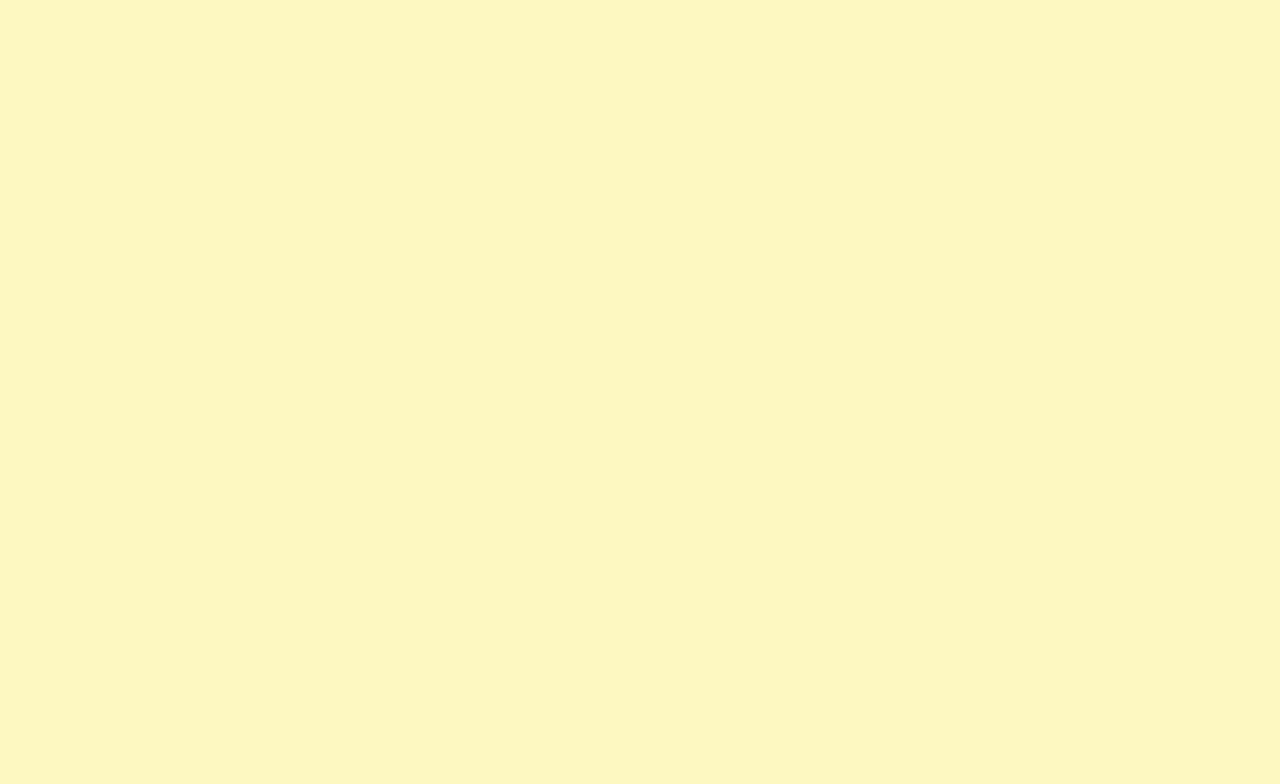
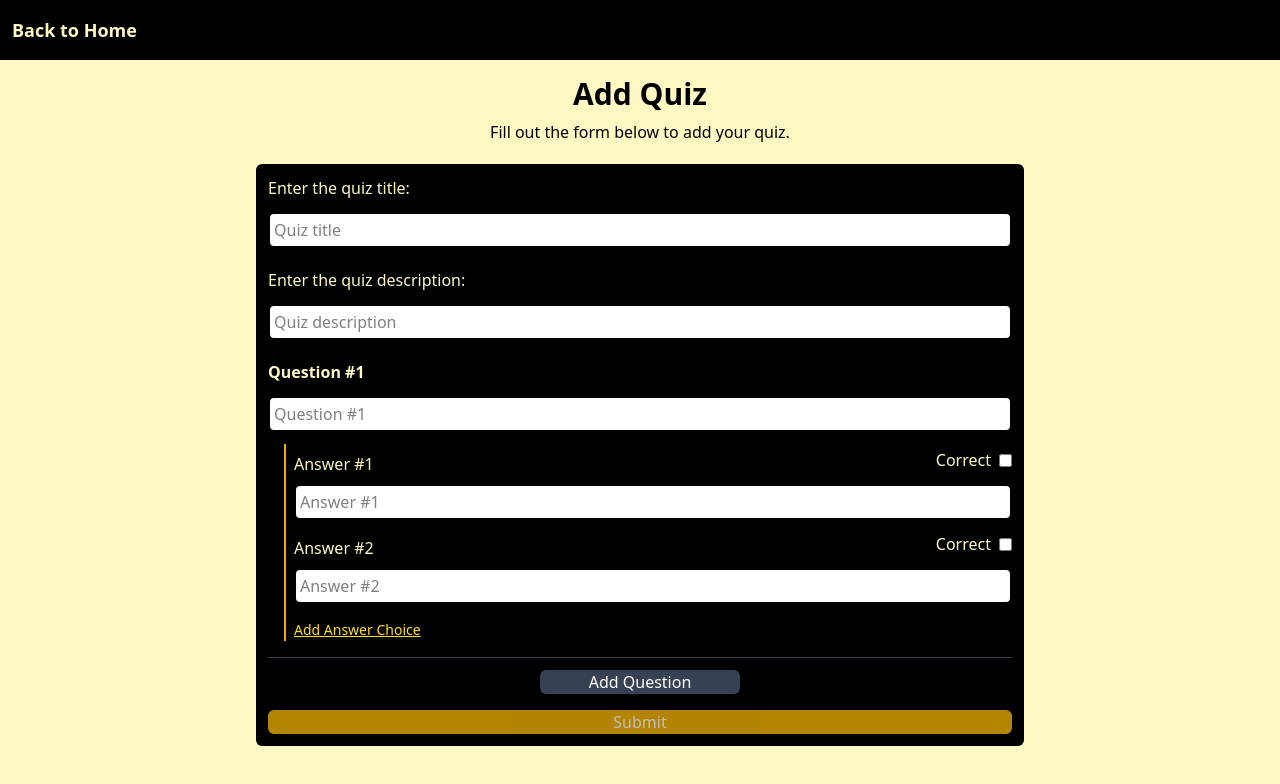
Before and after one commit to tmatth11/quiz-application, an Angular app in the folder quiz-app-client/: page /add-quiz in a window 1280 px wide. Before the commit this address led to /. Shown: the top 784 px of the page. Built offline with nearby package versions, Linux system fonts and the light colour scheme.

Commit message:
Finish add quiz form

```diff
--- a/quiz-app-client/src/app/home-page/home-page.html
+++ b/quiz-app-client/src/app/home-page/home-page.html
@@ -1,6 +1,6 @@
-<nav class="flex items-center justify-between bg-black p-3 font-semibold text-yellow-100">
+<nav class="flex items-center justify-between bg-black p-3 font-semibold text-yellow-100 h-15">
 	<a routerLink="/" class="cursor-pointer text-2xl">Quiz App</a>
-	<a routerLink="/" class="cursor-pointer">Add New Quiz</a>
+	<a routerLink="/add-quiz" class="cursor-pointer">Add New Quiz</a>
 </nav>
 <div class="flex flex-col items-center">
 	<h1 class="mt-2 text-3xl font-bold">Quizzes</h1>
--- a/quiz-app-client/src/app/home-page/home-page.ts
+++ b/quiz-app-client/src/app/home-page/home-page.ts
@@ -2,10 +2,11 @@ import { Component, effect, inject, signal } from '@angular/core';
 import { QuizService } from '../api/quiz-service';
 import { Quiz } from '../types';
 import { QuizCard } from '../quiz-card/quiz-card';
+import { RouterLink } from '@angular/router';
 
 @Component({
     selector: 'app-home-page',
-    imports: [QuizCard],
+    imports: [QuizCard, RouterLink],
     templateUrl: './home-page.html',
     styleUrl: './home-page.css',
 })
--- a/quiz-app-client/src/app/quiz-card/quiz-card.html
+++ b/quiz-app-client/src/app/quiz-card/quiz-card.html
@@ -1,7 +1,7 @@
 <div class="my-3 w-75 rounded-md bg-black p-2">
 	<div class="flex gap-3 text-center">
-		<a class="w-15 cursor-pointer rounded-md bg-yellow-600 p-1 font-semibold">Edit</a>
-		<a class="w-15 cursor-pointer rounded-md bg-red-600 p-1 font-semibold" (click)="deleteQuiz(quiz().id)">Delete</a>
+		<a class="w-15 cursor-pointer rounded-md text-white bg-yellow-600 p-1 font-semibold" routerLink="/edit-quiz/{{quiz().id}}">Edit</a>
+		<a class="w-15 cursor-pointer rounded-md text-white bg-red-600 p-1 font-semibold" (click)="deleteQuiz(quiz().id)">Delete</a>
 	</div>
 	<h2 class="my-1 truncate text-lg font-semibold text-yellow-100">
 		{{ quiz().title }}
--- a/quiz-app-client/src/app/quiz-card/quiz-card.ts
+++ b/quiz-app-client/src/app/quiz-card/quiz-card.ts
@@ -1,9 +1,10 @@
 import { Component, input, output } from '@angular/core';
 import { Quiz } from '../types';
+import { RouterLink } from '@angular/router';
 
 @Component({
 	selector: 'app-quiz-card',
-	imports: [],
+	imports: [RouterLink],
 	templateUrl: './quiz-card.html',
 	styleUrl: './quiz-card.css',
 })
--- /dev/null
+++ b/quiz-app-client/src/app/quiz-form/quiz-form.html
@@ -0,0 +1,131 @@
+<nav class="flex h-15 items-center justify-between bg-black p-3 font-semibold text-yellow-100">
+	<a routerLink="/" class="cursor-pointer text-lg">Back to Home</a>
+</nav>
+<div class="flex flex-col items-center p-2">
+	<h1 class="my-2 text-3xl font-bold">{{ canEdit() ? 'Edit' : 'Add' }} Quiz</h1>
+	<p class="mb-5 text-center">
+		Fill out the form below to {{ canEdit() ? 'edit' : 'add' }} your quiz.
+	</p>
+	<form
+		[formGroup]="quizForm"
+		(ngSubmit)="handleSubmit()"
+		class="mb-2 flex flex-col rounded-md bg-black p-3 sm:w-100 md:w-xl lg:w-3xl"
+	>
+		<div class="mb-2">
+			<label for="title" class="text-yellow-100">Enter the quiz title:</label>
+			<input
+				type="text"
+				id="title"
+				name="title"
+				formControlName="title"
+				placeholder="Quiz title"
+				class="my-3 block w-full rounded-md border-2 bg-white p-1"
+			/>
+		</div>
+		<div class="mb-2">
+			<label for="title" class="text-yellow-100">Enter the quiz description:</label>
+			<input
+				type="text"
+				id="description"
+				name="description"
+				formControlName="description"
+				placeholder="Quiz description"
+				class="my-3 block w-full rounded-md border-2 bg-white p-1"
+			/>
+		</div>
+		<div formArrayName="questions">
+			@for (questionGroup of questions.controls; track $index; let i = $index) {
+				<div class="mb-3 border-b border-gray-700 pb-4" [formGroupName]="i">
+					<label for="question-{{ i }}" class="font-bold text-yellow-100"
+						>Question #{{ i + 1 }}</label
+					>
+					<input
+						type="text"
+						id="question-{{ i }}"
+						formControlName="question"
+						placeholder="Question #{{ i + 1 }}"
+						class="my-3 block w-full rounded-md border-2 bg-white p-1"
+					/>
+					@if (questions.length > 1) {
+						<button
+							type="button"
+							(click)="deleteQuestion(i)"
+							class="my-2 cursor-pointer text-xs text-red-400 underline"
+						>
+							Delete Question
+						</button>
+					}
+					@let answerChoices = getAnswerChoices(i);
+					<div
+						formArrayName="answerChoices"
+						class="ml-4 border-l-2 border-yellow-500 pl-2"
+					>
+						@for (
+							answerChoice of answerChoices.controls;
+							track $index;
+							let j = $index
+						) {
+							<div [formGroupName]="j">
+								<div class="mb-2 flex items-center justify-between">
+									<label
+										for="answer-{{ i }}-{{ j }}"
+										class="mt-2 block text-yellow-100"
+										>Answer #{{ j + 1 }}</label
+									>
+
+									<label class="flex items-center gap-2 text-yellow-100">
+										<span>Correct</span>
+										<input type="checkbox" formControlName="isCorrect" />
+									</label>
+								</div>
+								<input
+									type="text"
+									id="answer-{{ i }}-{{ j }}"
+									formControlName="answerChoice"
+									placeholder="Answer #{{ j + 1 }}"
+									class="my-2 block w-full rounded-md border-2 bg-white p-1"
+								/>
+							</div>
+							@if (answerChoices.length > 2) {
+								<button
+									type="button"
+									(click)="deleteAnswerChoice(i, j)"
+									class="mb-2 block cursor-pointer text-xs text-red-400 underline"
+								>
+									Delete Answer Choice
+								</button>
+							}
+						}
+						<button
+							type="button"
+							(click)="addAnswerChoice(i)"
+							class="mt-2 cursor-pointer text-sm text-yellow-300 underline"
+						>
+							Add Answer Choice
+						</button>
+					</div>
+				</div>
+			}
+		</div>
+
+		<button
+			type="button"
+			(click)="addQuestion()"
+			class="mx-auto w-50 cursor-pointer rounded-md bg-gray-700 text-white"
+		>
+			Add Question
+		</button>
+		<div class="h-fit p-2 flex justify-center items-center">
+            @if (errorMessage() != '') {
+                <p class="text-center text-red-600">{{errorMessage()}}</p>
+            }
+        </div>
+		<button
+			type="submit"
+			[disabled]="!quizForm.valid"
+			class="cursor-pointer rounded-md bg-yellow-500 text-white disabled:cursor-default disabled:opacity-75"
+		>
+			Submit
+		</button>
+	</form>
+</div>
--- /dev/null
+++ b/quiz-app-client/src/app/quiz-form/quiz-form.ts
@@ -0,0 +1,144 @@
+import { Component, computed, inject, input, signal } from '@angular/core';
+import { Router, RouterLink } from '@angular/router';
+import { QuizService } from '../api/quiz-service';
+import { AbstractControl, FormArray, FormBuilder, FormGroup, ReactiveFormsModule, ValidatorFn, Validators, ValidationErrors } from '@angular/forms';
+import { CreateQuiz } from '../types';
+
+@Component({
+    selector: 'app-quiz-form',
+    imports: [RouterLink, ReactiveFormsModule],
+    templateUrl: './quiz-form.html',
+    styleUrl: './quiz-form.css',
+})
+export class QuizForm {
+    quizService = inject(QuizService);
+    private router = inject(Router);
+    private formBuilder = inject(FormBuilder);
+
+    id = input<number>();
+    canEdit = computed(() => !!this.id());
+    placeholderMessage = signal<string>('');
+    errorMessage = signal<string>('')
+
+    quizForm = this.formBuilder.group({
+        title: ['', Validators.required],
+        description: ['', Validators.required],
+        questions: this.formBuilder.array([
+            this.createQuestion()
+        ])
+    });
+
+    private createQuestion(): FormGroup {
+        return this.formBuilder.group({
+            question: ['', Validators.required],
+            answerChoices: this.formBuilder.array([
+                this.createAnswerChoice(),
+                this.createAnswerChoice()
+            ],
+                {
+                    validators: [
+                        Validators.minLength(2),
+                        this.atLeastOneCorrectAnswer()
+                    ]
+                }
+            )
+        });
+    }
+
+    private createAnswerChoice(): FormGroup {
+        return this.formBuilder.group({
+            answerChoice: this.formBuilder.control('', Validators.required),
+            isCorrect: [false],
+        });
+    }
+
+    private atLeastOneCorrectAnswer(): ValidatorFn {
+        return (control: AbstractControl): ValidationErrors | null => {
+            const answerChoices = control as FormArray;
+
+            const hasCorrectAnswer = answerChoices.controls.some(answer =>
+                answer.get("isCorrect")?.value
+            );
+
+            return hasCorrectAnswer ? null : { noCorrectAnswer: true };
+        }
+    }
+
+    get questions() {
+        return this.quizForm.get("questions") as FormArray;
+    }
+
+    getQuestion(questionIndex: number) {
+        return this.questions.at(questionIndex).value.question;
+    }
+
+    addQuestion() {
+        this.questions.push(this.createQuestion());
+    }
+
+    deleteQuestion(questionIndex: number) {
+        this.questions.removeAt(questionIndex);
+    }
+
+    getAnswerChoices(questionIndex: number) {
+        const question = this.questions.at(questionIndex) as FormGroup;
+        return question.get("answerChoices") as FormArray;
+    }
+
+    getAnswerChoice(questionIndex: number, answerIndex: number) {
+        return this.getAnswerChoices(questionIndex).at(answerIndex) as FormGroup;
+    }
+
+    addAnswerChoice(answerIndex: number) {
+        this.getAnswerChoices(answerIndex).push(
+            this.createAnswerChoice()
+        );
+    }
+
+    deleteAnswerChoice(questionIndex: number, answerIndex: number) {
+        this.getAnswerChoices(questionIndex).removeAt(answerIndex);
+    }
+
+    handleSubmit() {
+        console.log(`Quiz Title: ${this.quizForm.value.title}`);
+        console.log(`Quiz Description: ${this.quizForm.value.description}`);
+        console.log(`Question Length: ${this.questions.length}`)
+        for (let i = 0; i < this.questions.length; ++i) {
+            console.log(`Question #${i + 1}: ${this.getQuestion(i)}`);
+            for (let j = 0; j < this.getAnswerChoices(i).length; ++j) {
+                const answer = this.getAnswerChoice(i, j).value;
+                console.log(`Answer #${j + 1}: ${answer.answerChoice}`);
+                console.log(`Correct Answer: ${answer.isCorrect}`);
+            }
+        }
+
+        const newQuiz: CreateQuiz = {
+            title: this.quizForm.value.title!,
+            description: this.quizForm.value.description!,
+            questions: this.quizForm.value.questions!.map(question => ({
+                content: question.question!,
+                answerChoices: question.answerChoices!.map((answer: { answerChoice: string; isCorrect: boolean }) => ({
+                    content: answer.answerChoice!,
+                    isCorrect: answer.isCorrect!
+                }))
+            }))
+        };
+
+        if (this.canEdit()) {
+
+        }
+        else {
+            this.quizService.createQuiz(newQuiz).subscribe({
+                next: () => {
+                    this.router.navigate(['/']);
+                },
+                error: error => {
+                    this.errorMessage.set(error.message);
+                    setTimeout(() => {
+                        this.errorMessage.set('');
+                    }, 3000);
+                }
+            });
+        }
+    }
+}
```
Also changed, not shown: quiz-app-client/src/app/api/quiz-service.ts (+7 -1 lines), quiz-app-client/src/app/app.routes.ts (+9 -0 lines), quiz-app-client/src/app/types.ts (+17 -1 lines), quiz-app-client/src/app/quiz-form/quiz-form.css (added), 1 other file (tests, documents, lock files or other folders).
